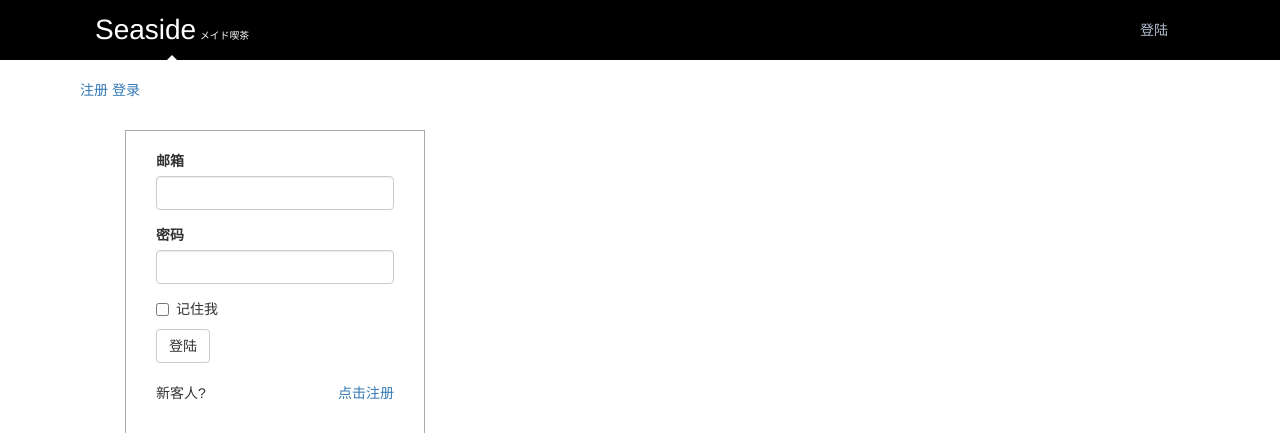
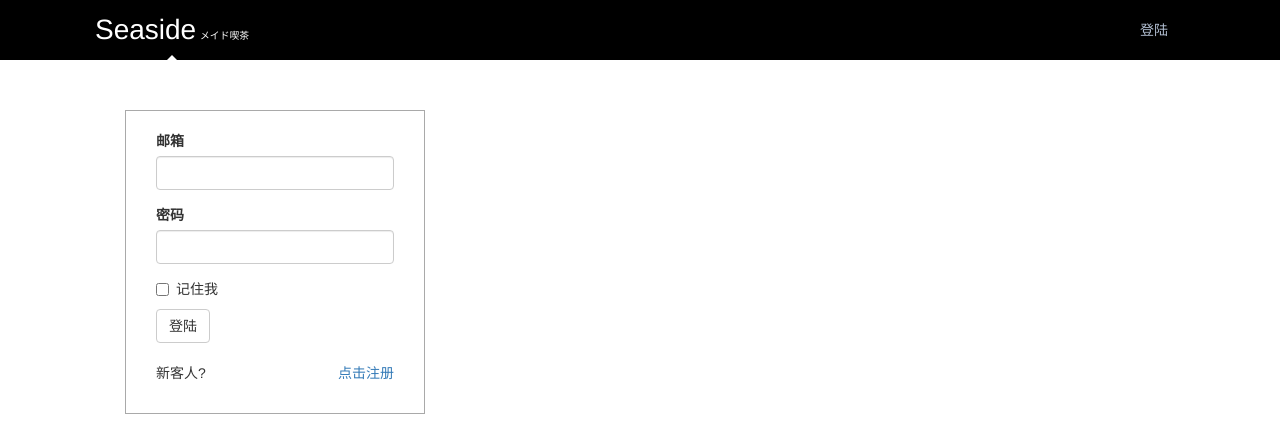
Before and after one commit to SanbaiWang/sanbaiblog, a Flask app: page /auth/login in a window 1280 px wide. Shown: the top 433 px of the page. Run offline with Flask 2, Linux system fonts and the light colour scheme; some libraries are stand-ins or nearby versions.

Commit message:
try to fix encoding error

```diff
--- a/app/main/views.py
+++ b/app/main/views.py
@@ -1,4 +1,5 @@
-# *--- encoding = utf-8 ---*
+
+# coding:utf-8
 
 from flask import render_template, abort, flash, redirect, url_for, \
     request, current_app, make_response
--- a/app/templates/auth/login.html
+++ b/app/templates/auth/login.html
@@ -5,13 +5,13 @@
 {% block title %}Seaside - 登陆{% endblock %}
 
 {% block page_content %}
-    <div class="index-tab-navs">
-        <div class="navs-slider">
-        <a href="#signup" class="active">注册</a>
-        <a href="#signin">登录</a>
-        <span class="navs-slider-bar"></span>
-        </div>
-    </div>
+{#    <div class="index-tab-navs">#}
+{#        <div class="navs-slider">#}
+{#        <a href="#signup" class="active">注册</a>#}
+{#        <a href="#signin">登录</a>#}
+{#        <span class="navs-slider-bar"></span>#}
+{#        </div>#}
+{#    </div>#}
 
     <div class="container">
         <div class="auth-form">
--- a/app/templates/index.html
+++ b/app/templates/index.html
@@ -17,6 +17,7 @@
     {% endif %}
 </div>
 {% include '_posts.html' %}
+
 <div class="pagination">
     {{ macros.pagination_widget(pagination, '.index')}}
 </div>
--- a/app/templates/post.html
+++ b/app/templates/post.html
@@ -2,7 +2,7 @@
 {% import 'bootstrap/wtf.html' as wtf %}
 {% import "_macros.html" as macros %}
 
-{% block title %}Flasky - Post{% endblock %}
+{% block title %}Seaside - Post{% endblock %}
 
 {% block page_content %}
 {% include '_posts.html' %}
```
Also changed, not shown: app/static/scripts/dragtoload.js (added, +15 -0 lines).
